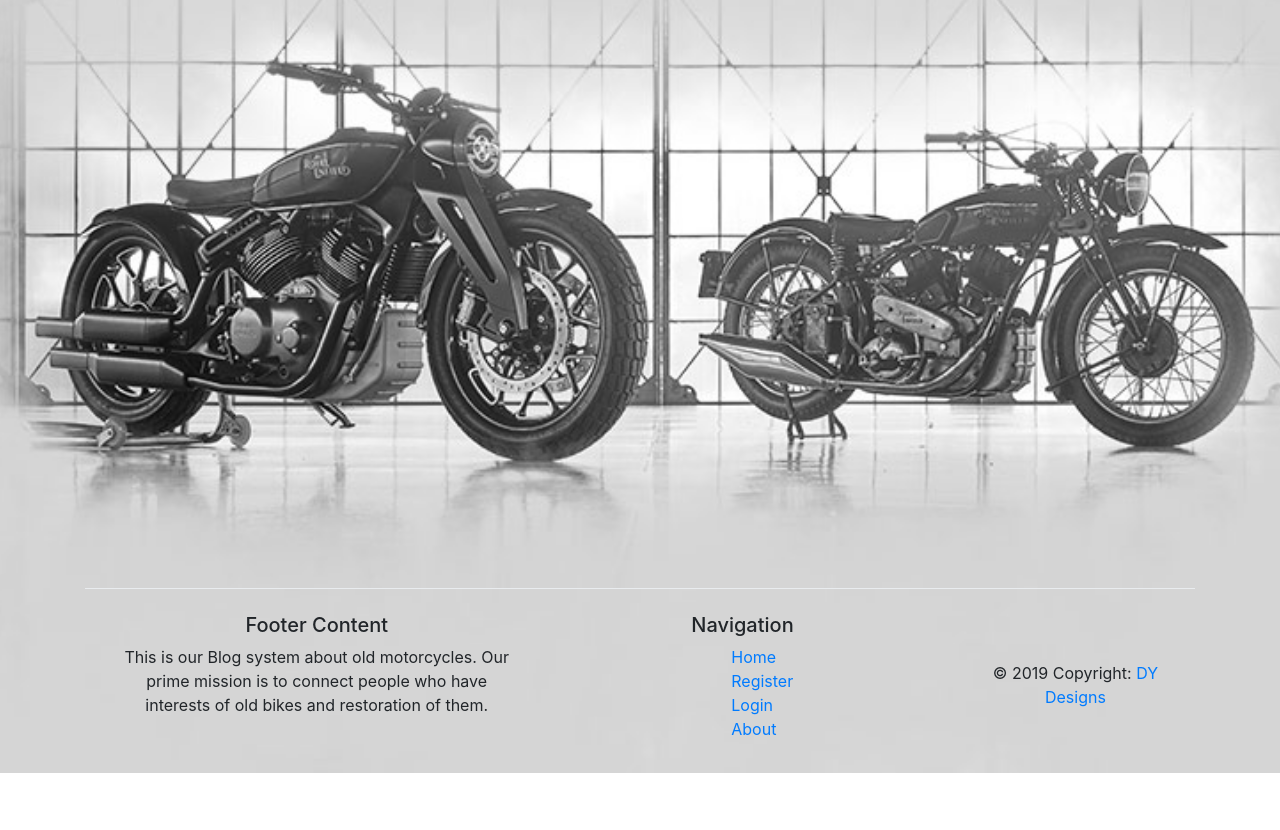
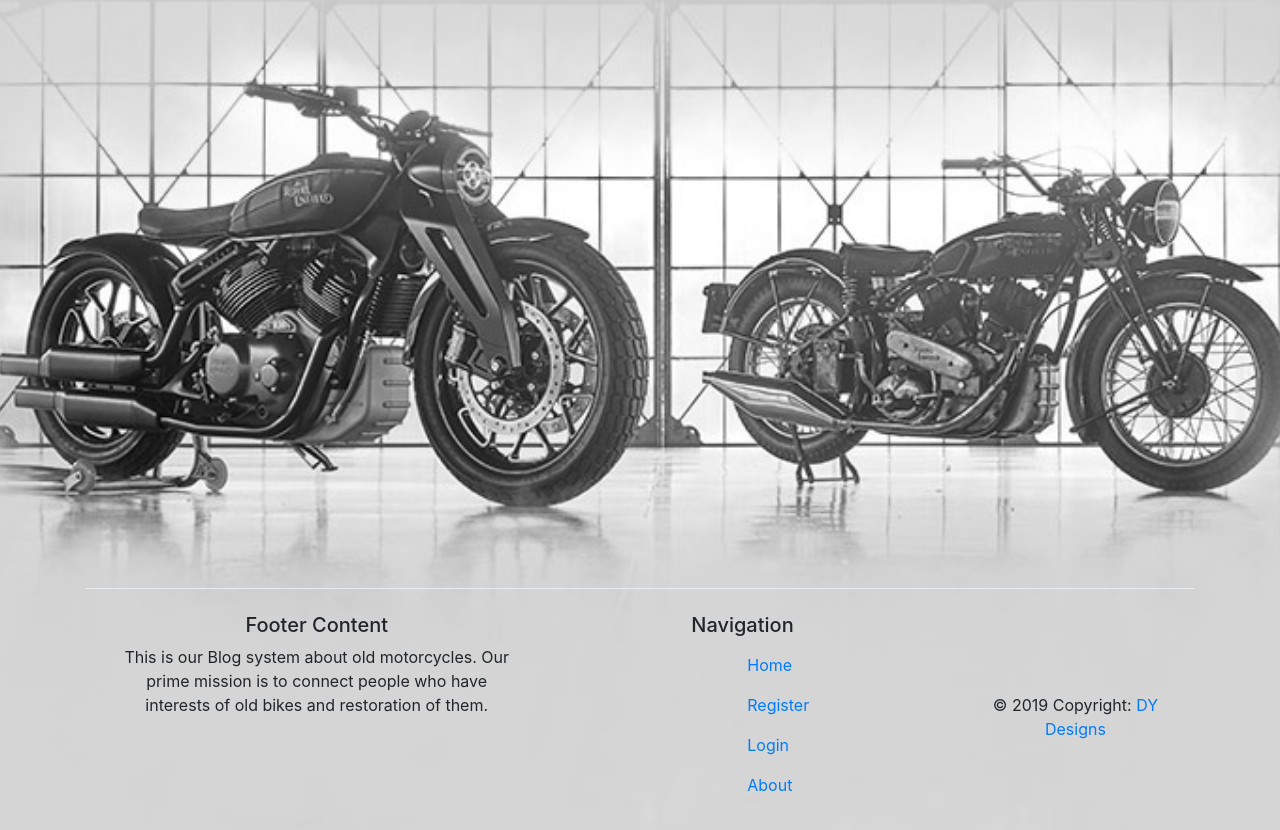
Before and after one commit to dydimitrov/OldBikes-Blog, a React (Create React App) app: page / in a window 1280 px wide. Shown: the part 292-1122 px from the top of the page. Before the commit the page ends 1065 px from the top, so only its background shows below. Built offline with nearby package versions, Linux system fonts and the light colour scheme.

Commit message:
Fixed navbar and footer navigation

```diff
--- a/src/components/navigation/footer.js
+++ b/src/components/navigation/footer.js
@@ -1,6 +1,6 @@
 import React from "react";
 import { Col, Container, Row, ModalFooter } from "reactstrap";
-
+import { MDBNavLink } from "mdbreact";
 const Footer = () => {
     return (
         <ModalFooter color="blue" className="font-small pt-4 mt-4">
@@ -16,16 +16,16 @@ const Footer = () => {
                         <h5 className="title">Navigation</h5>
                         <ul>
                             <li className="list-unstyled">
-                                <a href="/">Home</a>
+                                <MDBNavLink to="/">Home</MDBNavLink>
                             </li>
                             <li className="list-unstyled">
-                                <a href="/register">Register</a>
+                                <MDBNavLink to="/register">Register</MDBNavLink>
                             </li>
                             <li className="list-unstyled">
-                                <a href="/login">Login</a>
+                                <MDBNavLink to="/login">Login</MDBNavLink>
                             </li>
                             <li className="list-unstyled">
-                                <a href="/about">About</a>
+                                <MDBNavLink to="/about">About</MDBNavLink>
                             </li>
                         </ul>
                     </Col>
--- a/src/components/navigation/navBar.js
+++ b/src/components/navigation/navBar.js
@@ -41,8 +41,8 @@ class NavbarPage extends Component {
                                         <span className="mr-2">Post</span>
                                     </MDBDropdownToggle>
                                     <MDBDropdownMenu>
-                                        <MDBDropdownItem href="/post/create">Create</MDBDropdownItem>
-                                        <MDBDropdownItem href="/post/all">All posts</MDBDropdownItem>
+                                        <MDBNavLink to="/post/create">Create</MDBNavLink>
+                                        <MDBNavLink to="/post/all">All posts</MDBNavLink>
                                     </MDBDropdownMenu>
                                 </MDBDropdown>
                             </MDBNavItem>
--- a/src/components/post/create.js
+++ b/src/components/post/create.js
@@ -2,13 +2,19 @@ import React,{Component} from "react";
 import { MDBRow, MDBCol, MDBBtn } from "mdbreact";
 
 class PostCreate extends Component {
-    state = {
+    constructor(props){
+        super(props)
+
+        this.state = {
             fname: "",
             lname: "",
             email: "",
             category: "",
             description: ""
         };
+        this.submitHandler = this.submitHandler.bind(this);
+        this.changeHandler = this.changeHandler.bind(this);
+    }
 
     submitHandler = event => {
         event.preventDefault();
@@ -16,6 +22,7 @@ class PostCreate extends Component {
     };
 
     changeHandler = event => {
+        event.preventDefault();
         this.setState({ [event.target.name]: event.target.value });
     };
 
```
Lines whose indentation alone changed are shown as unchanged.
